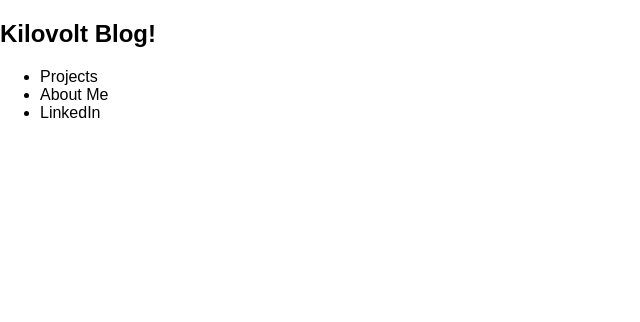
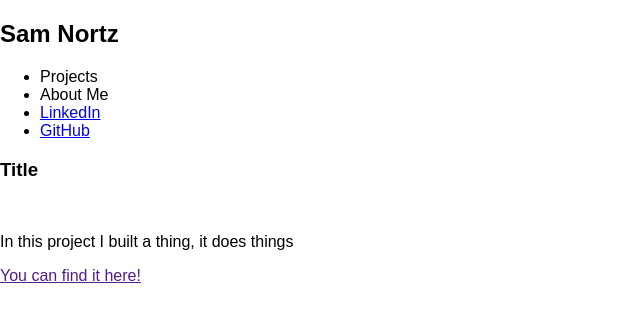
Before and after one commit to Tuesday-Last/portfolio, a plain HTML site: page index.html in a window 1280 px wide. Shown: the whole page, without its empty margins (0-640 px from the left). Drawn offline with Linux system fonts and the light colour scheme.

Commit message:
got scafolding down

```diff
--- a/index.html
+++ b/index.html
@@ -7,17 +7,24 @@
   <body>
     <header>
           <h2>
-            Kilovolt Blog!
+            Sam Nortz
           </h2>
     </header>
     <nav>
       <ul>
         <li>Projects</li>
         <li>About Me</li>
-        <li>LinkedIn</li>
+        <li><a href="https://www.linkedin.com/in/samnortz">LinkedIn</a></li>
+        <li><a href="https://github.com/Tuesday-Last">GitHub</a></li>
       </ul>
     </nav>
-    <div class="projects">
-    </div>
+    <main>
+      <section class="project">
+        <h3 id="projectTitle">Title</h3>
+        <img class="pImage" src="">
+        <p class="pBlerb">In this project I built a thing, it does things</p>
+        <a class="pAddress" href="">You can find it here!</a>
+      </section>
+    </main>
   </body>
 </html>
```
Also changed, not shown: scriptyscript.js (+8 -0 lines), projectholder.js (added).
